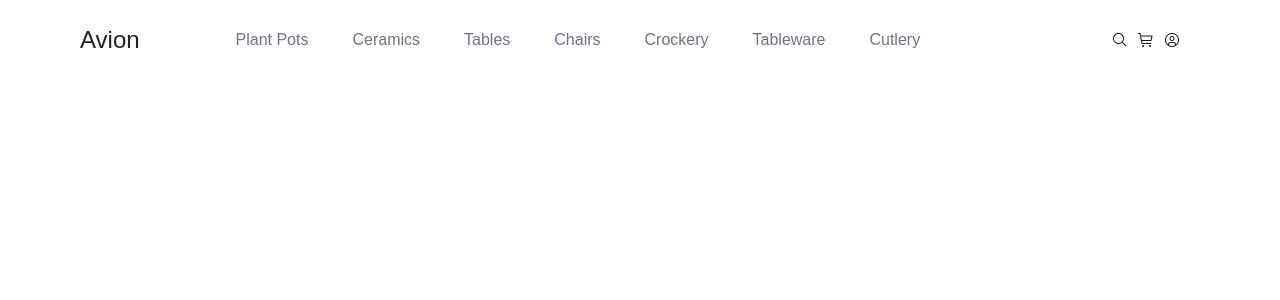
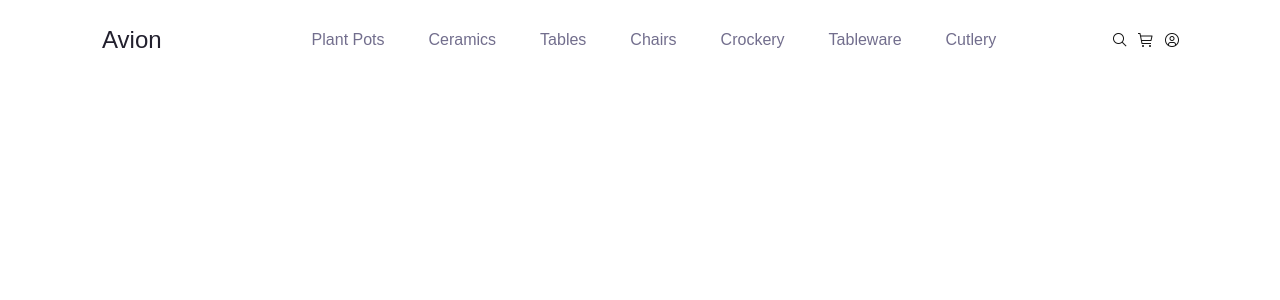
Before and after one commit to ariaon/mock-project, a React (Create React App) app: page / in a window 1280 px wide. Shown: the top 300 px of the page. Built offline with nearby package versions, Linux system fonts and the light colour scheme.

Commit message:
refactor: switched to regular navbar html tag

```diff
--- a/src/Components/NavBar.js
+++ b/src/Components/NavBar.js
@@ -7,8 +7,9 @@ import UserAvatar from "../Images/UserAvatar.png";
 
 const NavBar = () => {
   return (
-    <div>
-      <div style={styles.container}>
+    <navbar>
+      <ul style={styles.navList}>
+        <li style={styles.left}>
           <p style={styles.title}>Avion</p>
           <div style={styles.mainLinks}>
             <MainLink name="Plant Pots" />
@@ -19,42 +20,50 @@ const NavBar = () => {
             <MainLink name="Tableware" />
             <MainLink name="Cutlery" />
           </div>
-        <div style={styles.sideActions}>
+        </li>
+        <li style={styles.sideActions}>
           <SideAction image={Search} desc="search" />
           <SideAction image={ShoppingCart} desc="shoppingCart" />
           <SideAction image={UserAvatar} desc="userAvatar" />
-        </div>
-      </div>
-    </div>
+        </li>
+      </ul>
+    </navbar>
   );
 };
 
 export { NavBar };
 
 const styles = {
-  container: {
-    display: "grid",
-    gridTemplateColumns: "auto auto auto",
-    width: "100%",
-    paddingTop: 22,
-    paddingBottom: 22,
+  navList: {
+    height: 80,
+    display: "flex",
+    justifyContent: "flex-end",
     alignItems: "center",
+    marginBottom: 0,
+  },
+  left: {
+    display: 'flex',
+    marginRight: 'auto',
+    paddingLeft: 70
   },
   title: {
     ...headline3,
+    marginBottom: 0,
     fontFamily: "Clash Display, sans-serif",
     color: "#22202E",
-    marginBottom: 0,
-    paddingLeft: 80,
   },
   mainLinks: {
     display: "flex",
     gap: 44,
+    marginRight: "auto",
+    paddingLeft: 150,
+    listStyle: "none",
+    alignItems: 'center'
   },
   sideActions: {
     display: "flex",
-    justifyContent: "right",
     paddingRight: 100,
     gap: 10,
+    listStyle: "none",
   },
 };
```
Lines whose indentation alone changed are shown as unchanged.
